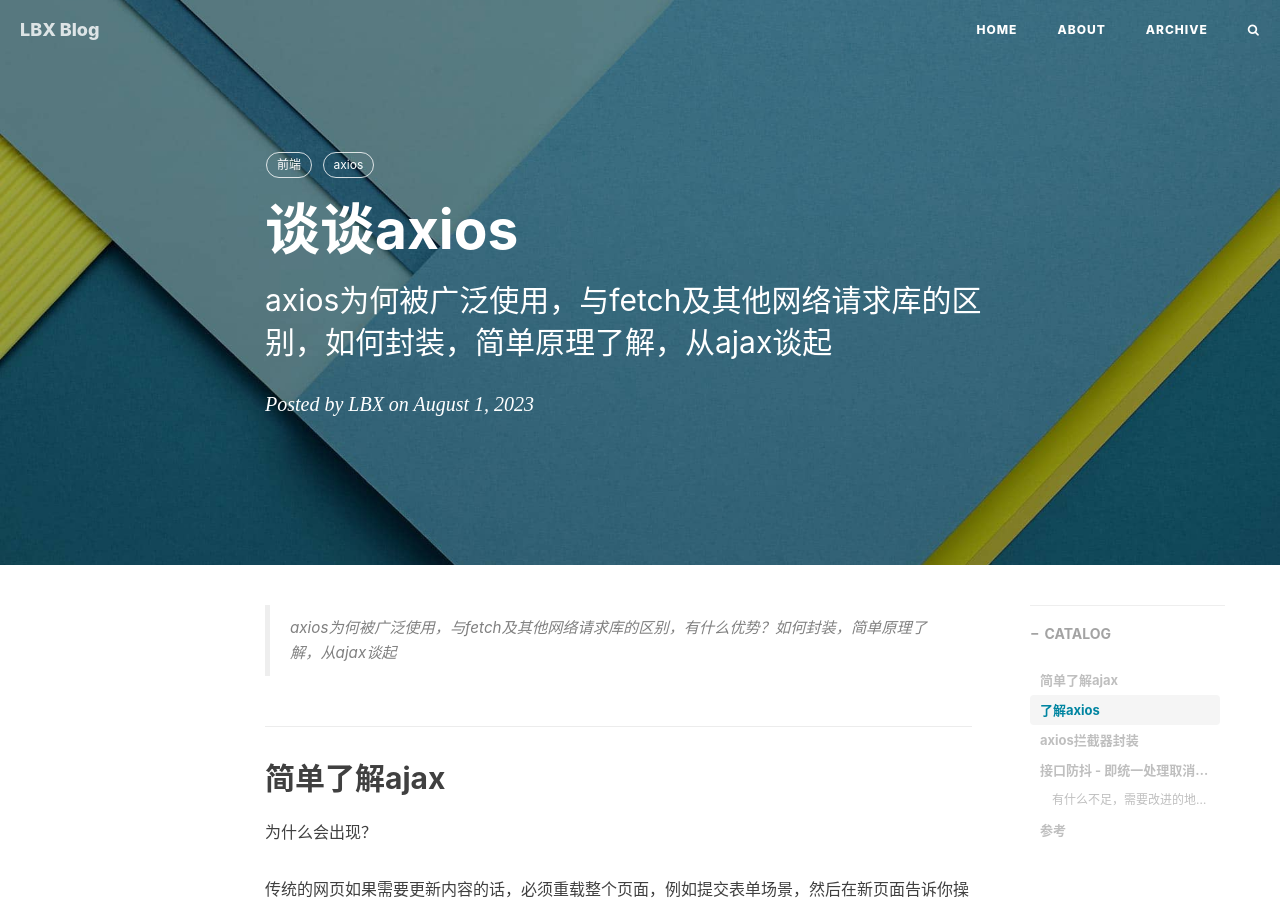
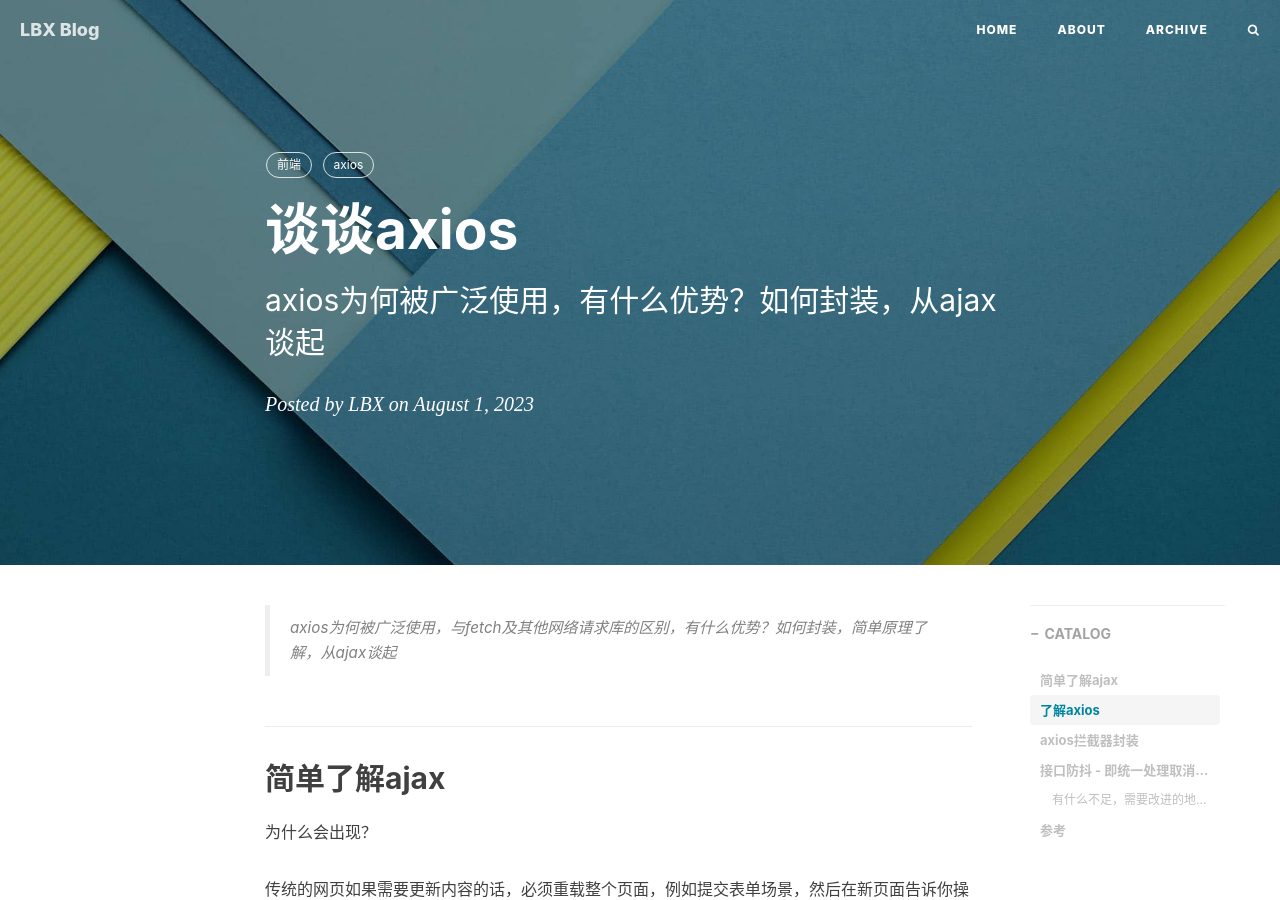
Before and after one commit to CChenTaiyu/CChenTaiyu.github.io, a Jekyll site: the page built from _posts/2023-08-01-谈谈axios.md, in a window 1280 px wide and 900 px high. Built offline with Jekyll 4.4.1, drawn with Linux system fonts in a browser that asks for light colours; nearby versions of some CDN libraries; comment, search, counter and statistics services are not loaded.

Commit message:
Update 2023-08-01-谈谈axios.md

```diff
--- a/_posts/2023-08-01-谈谈axios.md
+++ b/_posts/2023-08-01-谈谈axios.md
@@ -1,7 +1,7 @@
 ---
 layout:     post
 title:      谈谈axios
-subtitle:   axios为何被广泛使用，与fetch及其他网络请求库的区别，如何封装，简单原理了解，从ajax谈起
+subtitle:   axios为何被广泛使用，有什么优势？如何封装，从ajax谈起
 date:       2023-08-01
 author:     LBX
 header-img: img/bg-material.jpg
```
